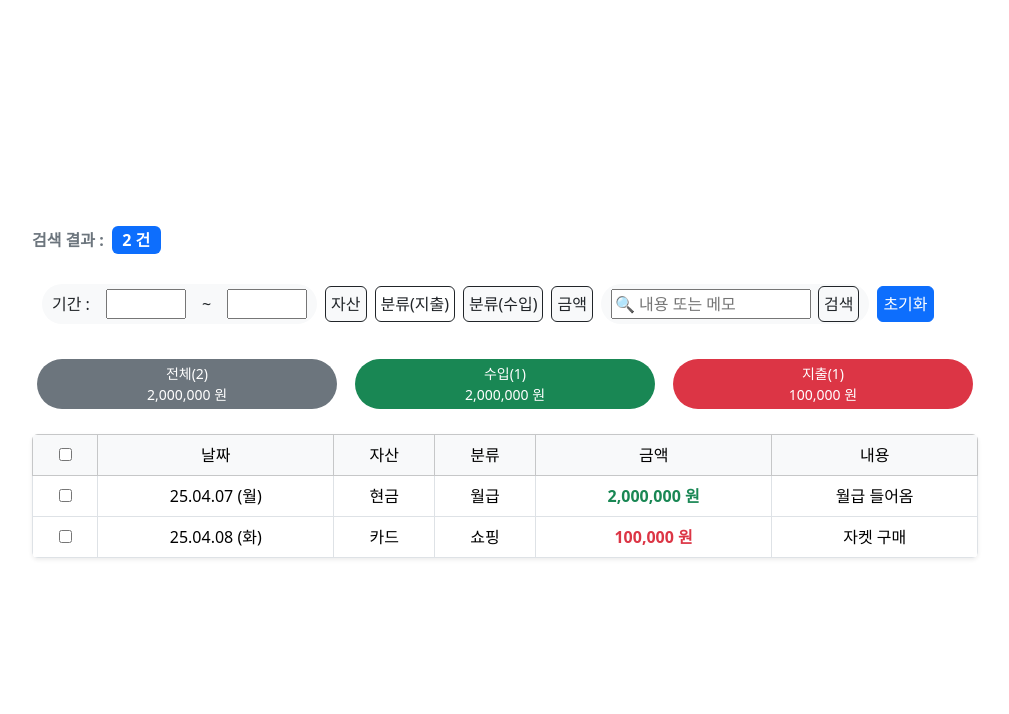
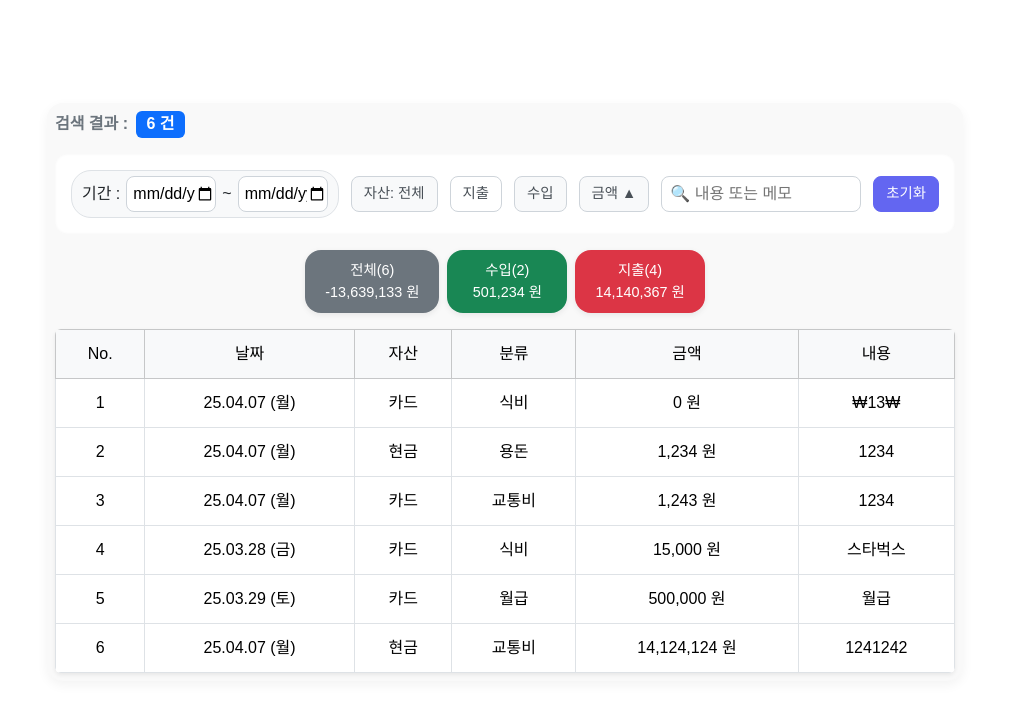
Before and after one commit to chol644/OreO, a Vue app: page /report in a window 1280 px wide. Shown: the top 714 px of the page, without its empty margins (135-1144 px from the left). Built offline with nearby package versions, Linux system fonts and the light colour scheme; data requests are answered from the project's data file.

Commit message:
feat: 필터링 기능 추가, 스타일 수정

```diff
--- /dev/null
+++ b/db.json
@@ -0,0 +1,67 @@
+{
+  "users": [
+    {
+      "id": "1",
+      "userId": "yerin01",
+      "email": "yerin@example.com",
+      "password": "hashedpassword",
+      "nickname": "예린",
+      "transactions": [
+        {
+          "transactionId": 101,
+          "date": "2025-03-28",
+          "amount": 15000,
+          "asset": "카드",
+          "category": "식비",
+          "memo": "스타벅스",
+          "type": "expense"
+        },
+        {
+          "transactionId": 102,
+          "date": "2025-03-29",
+          "amount": 500000,
+          "asset": "카드",
+          "category": "월급",
+          "memo": "월급",
+          "type": "income"
+        },
+        {
+          "type": "expense",
+          "amount": 14124124,
+          "category": "교통비",
+          "asset": "현금",
+          "memo": "1241242",
+          "date": "2025-04-07T07:58:03.810Z",
+          "transactionId": 103
+        },
+        {
+          "type": "expense",
+          "amount": 1243,
+          "category": "교통비",
+          "asset": "카드",
+          "memo": "1234",
+          "date": "2025-04-07T08:20:29.532Z",
+          "transactionId": 104
+        },
+        {
+          "type": "income",
+          "amount": 1234,
+          "category": "용돈",
+          "asset": "현금",
+          "memo": "1234",
+          "date": "2025-04-07T08:20:41.618Z",
+          "transactionId": 105
+        },
+        {
+          "type": "expense",
+          "amount": null,
+          "category": "식비",
+          "asset": "카드",
+          "memo": "₩13₩",
+          "date": "2025-04-07T08:27:54.347Z",
+          "transactionId": 106
+        }
+      ]
+    }
+  ]
+}
--- a/src/pages/Report.vue
+++ b/src/pages/Report.vue
@@ -1,64 +1,97 @@
 <template>
   <div class="container p-2 justify-content-center align-items-center">
+    <!-- 검색 결과 헤더 -->
     <div class="d-flex align-items-center mb-3">
-      <span class="me-2 fw-semibold text-secondary"> 검색 결과 :</span>
-      <span class="badge bg-primary fs-6">2 건</span>
+      <span class="me-2 fw-semibold text-secondary">검색 결과 :</span>
+      <span class="badge bg-primary fs-6"
+        >{{ filteredTransactions.length }} 건</span
+      >
     </div>
 
-    <div class="filter d-flex flex-wrap align-items-center gap-2">
-      <span
-        class="period bg-light bg-box rounded-pill d-flex justify-content-center align-items-center"
-      >
+    <!-- 필터 영역 -->
+    <div class="filter">
+      <!-- 기간 필터 -->
+      <span class="period-filter bg-box">
         기간 :
-        <input type="text" class="period" />　~
-        <input type="text" class="period" />
+        <input type="date" v-model="filters.startDate" class="period" /> ~
+        <input type="date" v-model="filters.endDate" class="period" />
       </span>
-      <span><button class="btn btn-outline-dark bg-light">자산</button></span>
-      <span
-        ><button class="btn btn-outline-dark bg-white">분류(지출)</button></span
-      >
-      <span
-        ><button class="btn btn-outline-dark bg-light">분류(수입)</button></span
-      >
-      <span><button class="btn btn-outline-dark bg-light">금액</button></span>
-      <span
-        class="bg-light bg-box rounded-pill d-flex justify-content-center align-items-center"
-      >
+
+      <!-- 자산 필터 -->
+      <span>
+        <button class="btn btn-outline-dark bg-light" @click="toggleAsset">
+          자산: {{ filters.asset || '전체' }}
+        </button>
+      </span>
+
+      <!-- 분류 필터 -->
+      <span>
+        <button
+          class="btn btn-outline-dark bg-white"
+          @click="filters.type = 'expense'"
+        >
+          지출
+        </button>
+      </span>
+      <span>
+        <button
+          class="btn btn-outline-dark bg-light"
+          @click="filters.type = 'income'"
+        >
+          수입
+        </button>
+      </span>
+
+      <!-- 금액 오름/내림 -->
+      <span>
+        <button class="btn btn-outline-dark bg-light" @click="sortByAmount">
+          금액 {{ sort.amountAsc ? '▲' : '▼' }}
+        </button>
+      </span>
+
+      <!-- 메모 검색 -->
+      <span class="bg-box">
         <i class="fa-solid fa-magnifying-glass"></i>
-        <input type="text" class="inputMemo" placeholder="🔍 내용 또는 메모" />
-        <button class="btn btn-outline-dark">검색</button>
+        <input
+          v-model="filters.memo"
+          type="text"
+          class="inputMemo"
+          placeholder="🔍 내용 또는 메모"
+        />
       </span>
-      <span><button class="btn btn-primary float-end">초기화</button></span>
-    </div>
 
-    <div class="total d-flex justify-content-center gap-2 flex-wrap my-3">
-      <span
-        class="bg-secondary text-white rounded-pill text-center small px-2 py-1"
-        style="min-width: 80px"
-      >
-        전체(2)<br />2,000,000 원
-      </span>
-      <span
-        class="bg-success text-white rounded-pill text-center small px-2 py-1"
-        style="min-width: 80px"
-      >
-        수입(1)<br />2,000,000 원
-      </span>
-      <span
-        class="bg-danger text-white rounded-pill text-center small px-2 py-1"
-        style="min-width: 80px"
-      >
-        지출(1)<br />100,000 원
+      <!-- 초기화 -->
+      <span>
+        <button class="btn btn-primary float-end" @click="resetFilters">
+          초기화
+        </button>
       </span>
     </div>
 
+    <!-- 총합 -->
+    <div class="total d-flex justify-content-center gap-2 flex-wrap my-3">
+      <span class="bg-secondary text-white">
+        전체({{ filteredTransactions.length }})<br />
+        {{ formatAmount(totalAmount) }} 원
+      </span>
+      <span class="bg-success text-white">
+        수입({{ incomeCount }})<br />
+        {{ formatAmount(incomeTotal) }} 원
+      </span>
+      <span class="bg-danger text-white">
+        지출({{ expenseCount }})<br />
+        {{ formatAmount(expenseTotal) }} 원
+      </span>
+    </div>
+
+    <!-- 테이블 -->
     <div class="table-responsive rounded shadow-sm overflow-hidden">
       <table
         class="table table-bordered table-hover align-middle text-center mb-0"
       >
         <thead class="table-light">
           <tr>
-            <th scope="col"><input type="checkbox" /></th>
+            <th scope="col">No.</th>
             <th scope="col">날짜</th>
             <th scope="col">자산</th>
             <th scope="col">분류</th>
@@ -67,62 +100,300 @@
           </tr>
         </thead>
         <tbody>
-          <tr>
-            <td><input type="checkbox" /></td>
-            <td>25.04.07 (월)</td>
-            <td>현금</td>
-            <td>월급</td>
-            <td class="text-success fw-bold">2,000,000 원</td>
-            <td>월급 들어옴</td>
-          </tr>
-          <tr>
-            <td><input type="checkbox" /></td>
-            <td>25.04.08 (화)</td>
-            <td>카드</td>
-            <td>쇼핑</td>
-            <td class="text-danger fw-bold">100,000 원</td>
-            <td>자켓 구매</td>
+          <tr
+            v-for="(tx, index) in filteredTransactions"
+            :key="tx.transactionId"
+          >
+            <td>{{ index + 1 }}</td>
+            <td>{{ formatDate(tx.date) }}</td>
+            <td>{{ tx.asset }}</td>
+            <td>{{ tx.category.trim() }}</td>
+            <td>{{ formatAmount(tx.amount) }} 원</td>
+            <td>{{ tx.memo }}</td>
           </tr>
         </tbody>
       </table>
     </div>
   </div>
 </template>
-<style>
-div {
-  margin: 20px;
+
+<script>
+export default {
+  name: 'ReportPage',
+  data() {
+    return {
+      userId: 'yerin01',
+      transactions: [],
+      filters: {
+        startDate: '',
+        endDate: '',
+        asset: '',
+        type: '', // 'income' or 'expense'
+        memo: '',
+      },
+      sort: {
+        amountAsc: true,
+      },
+    };
+  },
+  computed: {
+    filteredTransactions() {
+      return this.transactions
+        .filter((tx) => {
+          const txDate = new Date(tx.date);
+          txDate.setHours(0, 0, 0, 0); // 시간을 00:00으로 맞춤
+
+          const start = this.filters.startDate
+            ? new Date(this.filters.startDate)
+            : null;
+          if (start) start.setHours(0, 0, 0, 0);
+
+          const end = this.filters.endDate
+            ? new Date(this.filters.endDate)
+            : null;
+          if (end) end.setHours(0, 0, 0, 0);
+
+          return (
+            (!start || txDate >= start) &&
+            (!end || txDate <= end) &&
+            (!this.filters.asset || tx.asset === this.filters.asset) &&
+            (!this.filters.type || tx.type === this.filters.type) &&
+            (!this.filters.memo || tx.memo.includes(this.filters.memo))
+          );
+        })
+        .sort((a, b) => {
+          return this.sort.amountAsc
+            ? a.amount - b.amount
+            : b.amount - a.amount;
+        });
+    },
+
+    incomeCount() {
+      return this.filteredTransactions.filter((tx) => tx.type === 'income')
+        .length;
+    },
+    expenseCount() {
+      return this.filteredTransactions.filter((tx) => tx.type === 'expense')
+        .length;
+    },
+    incomeTotal() {
+      return this.filteredTransactions
+        .filter((tx) => tx.type === 'income')
+        .reduce((sum, tx) => sum + tx.amount, 0);
+    },
+    expenseTotal() {
+      return this.filteredTransactions
+        .filter((tx) => tx.type === 'expense')
+        .reduce((sum, tx) => sum + tx.amount, 0);
+    },
+    totalAmount() {
+      return this.incomeTotal - this.expenseTotal;
+    },
+  },
+  methods: {
+    fetchTransactions() {
+      fetch('http://localhost:3000/users')
+        .then((res) => res.json())
+        .then((users) => {
+          const user = users.find(
+            (u) => u.userId.trim() === this.userId.trim()
+          );
+          if (user && user.transactions) {
+            this.transactions = user.transactions;
+          } else {
+            alert('해당 사용자 또는 거래내역이 없습니다.');
+          }
+        })
+        .catch((err) => {
+          console.error('데이터 로드 실패:', err);
+        });
+    },
+    formatAmount(amount) {
+      return Number(amount).toLocaleString();
+    },
+    formatDate(dateStr) {
+      const date = new Date(dateStr);
+      const week = ['일', '월', '화', '수', '목', '금', '토'];
+      return `${date.getFullYear().toString().slice(2)}.${String(
+        date.getMonth() + 1
+      ).padStart(2, '0')}.${String(date.getDate()).padStart(2, '0')} (${
+        week[date.getDay()]
+      })`;
+    },
+    resetFilters() {
+      this.filters = {
+        startDate: '',
+        endDate: '',
+        asset: '',
+        type: '',
+        memo: '',
+      };
+      this.sort.amountAsc = true;
+    },
+    toggleAsset() {
+      const assets = [...new Set(this.transactions.map((tx) => tx.asset))];
+      const currentIndex = assets.indexOf(this.filters.asset);
+      this.filters.asset = assets[(currentIndex + 1) % assets.length] || '';
+    },
+    sortByAmount() {
+      this.sort.amountAsc = !this.sort.amountAsc;
+    },
+  },
+  mounted() {
+    this.fetchTransactions();
+  },
+};
+</script>
+
+<style scoped>
+/* ===== 기본 설정 ===== */
+body {
+  background-color: #f1f3f5;
 }
+
 .container {
+  background-color: #f9f9f9;
+  border-radius: 16px;
+  padding: 24px;
+  box-shadow: 0 4px 12px rgba(0, 0, 0, 0.05);
+  max-width: 1000px;
+  margin: 0 auto;
+  font-family: 'Noto Sans KR', sans-serif;
+}
+
+/* ===== 필터 영역 ===== */
+.filter {
+  display: flex;
+  flex-wrap: wrap;
+  align-items: center;
+  gap: 12px;
+  padding: 16px;
+  background-color: #fff;
+  border-radius: 12px;
+  box-shadow: inset 0 0 3px rgba(0, 0, 0, 0.05);
+}
+
+.filter > * {
+  flex: 0 1 auto;
+  white-space: nowrap;
+  display: flex;
+  align-items: center;
+  min-height: 36px;
+}
+
+/* ===== 기간 필터 ===== */
+.period-filter {
+  display: flex;
+  align-items: center;
+  gap: 6px;
+  padding: 5px 10px;
+  background-color: #f8f9fa;
+  border: 1px solid #dee2e6;
+  border-radius: 20px;
+}
+
+.period-filter input {
+  width: 90px;
+  height: 36px;
+  border: 1px solid #ced4da;
+  border-radius: 8px;
+  padding-left: 6px;
+}
+
+/* ===== 메모 필드 ===== */
+.inputMemo {
+  width: 200px;
+  height: 36px;
+  border: 1px solid #ced4da;
+  border-radius: 8px;
+  padding-left: 8px;
+}
+
+/* ===== 버튼 ===== */
+.btn {
+  padding: 6px 12px;
+  font-size: 0.9rem;
+  border-radius: 8px;
+  height: 36px;
+}
+.btn-primary {
+  background-color: #6366f1;
+  border-color: #6366f1;
+  color: #fff;
+}
+.btn-outline-dark {
+  border-color: #ced4da;
+  color: #495057;
+}
+.btn-outline-dark:hover {
+  background-color: #e2e6ea;
+}
+
+/* ===== 요약 영역 ===== */
+.total {
+  display: flex;
+  flex-wrap: wrap;
+  gap: 8px;
+  margin-bottom: 16px;
+}
+.total > span {
+  padding: 10px 20px;
+  font-size: 0.9rem;
+  border-radius: 16px;
+  min-width: 120px;
+  box-shadow: 0 2px 6px rgba(0, 0, 0, 0.08);
+  text-align: center;
+}
+
+/* ===== 테이블 ===== */
+.table-responsive {
+  border-radius: 12px;
+  overflow-x: auto;
+}
+table {
   background-color: white;
 }
-.total > span {
-  margin: 5px;
-  padding: 4px 15px;
-  width: 300px;
+table th,
+table td {
+  vertical-align: middle !important;
+  padding: 12px;
 }
-.filter {
-  padding: 10px;
+table tbody tr:hover {
+  background-color: #f1f3f5;
+  transition: background-color 0.2s ease;
 }
-.filter > .bg-box {
-  padding: 5px 10px;
-  height: 40px;
-  width: auto;
-}
-.btn {
-  padding: 5px;
-}
-.period {
-  width: 80px;
-  height: 30px;
-}
-.inputMemo {
-  width: 200px;
-  height: 30px;
-  margin-right: 7px;
+
+/* ===== 반응형 ===== */
+@media (max-width: 768px) {
+  .filter {
+    flex-direction: column;
+    align-items: stretch;
+  }
+
+  .inputMemo,
+  .period-filter,
+  .filter > button {
+    width: 100%;
+    max-width: 100%;
+  }
+
+  .total {
+    flex-direction: column;
+    align-items: center;
+  }
+
+  .total > span {
+    width: 90%;
+  }
+
+  .btn {
+    width: 100%;
+  }
+
+  table th,
+  table td {
+    font-size: 0.85rem;
+    white-space: nowrap;
+  }
 }
 </style>
-<script>
-export default {
-  name: 'Report',
-};
-</script>
```
Also changed, not shown: test.html (deleted, +0 -49 lines), 1 other file (tests, documents, lock files or other folders).
